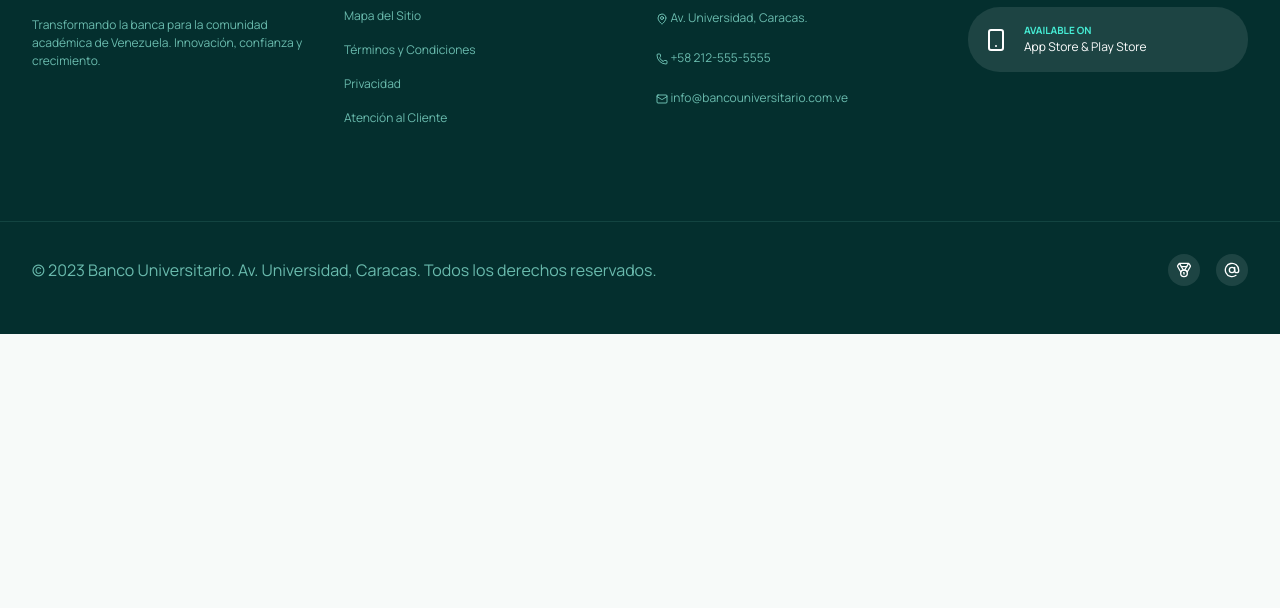
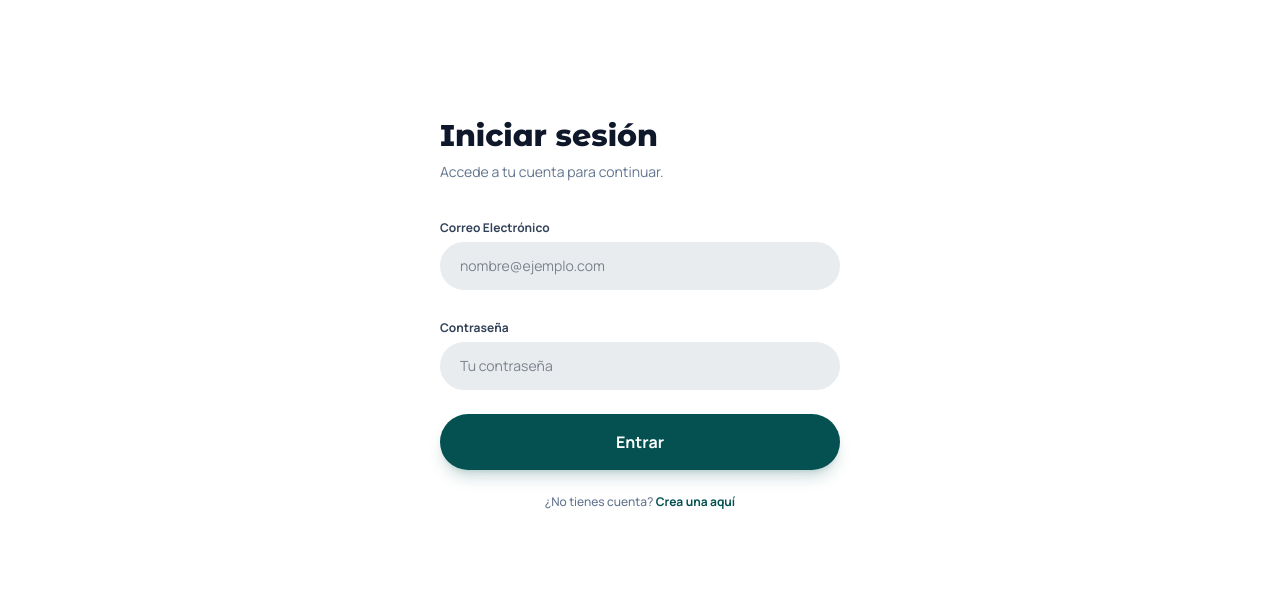
Before and after one commit to JStarWave84/web-institucional-banco-universitario, a Vue app: page /login in a window 1280 px wide. Shown: the part 306-914 px from the top of the page. Before the commit the page ends 800 px from the top, so only its background shows below. Built offline with nearby package versions, Linux system fonts and the light colour scheme.

Commit message:
new login view

```diff
--- a/src/router/index.js
+++ b/src/router/index.js
@@ -29,6 +29,11 @@ const router = createRouter({
       component: () => import('../views/ContactView.vue'),
     },
     {
+      path: '/login',
+      name: 'Login',
+      component: () => import('../views/LoginView.vue'),
+    },
+    {
       path: '/crear-cuenta',
       name: 'CrearCuenta',
       component: () => import('../views/CrearCuentaView.vue'),
--- a/src/views/CrearCuentaView.vue
+++ b/src/views/CrearCuentaView.vue
@@ -181,7 +181,7 @@ import { Eye, Lock, Mail, Phone, User, CalendarDays, CreditCard, CheckCircle } f
               </div>
 
               <p class="text-center text-xs text-slate-500 font-medium">
-                ¿Ya tienes cuenta? <a href="#" class="font-bold text-[#055151] hover:underline">Inicia sesión aquí</a>
+                ¿Ya tienes cuenta? <router-link to="/login" class="font-bold text-[#055151] hover:underline">Inicia sesión aquí</router-link>
               </p>
             </form>
           </div>
--- /dev/null
+++ b/src/views/LoginView.vue
@@ -0,0 +1,31 @@
+<script setup>
+</script>
+
+<template>
+  <section class="min-h-screen bg-white flex items-center">
+    <div class="mx-auto max-w-md w-full px-6 py-12">
+      <h2 class="text-3xl font-extrabold text-slate-900">Iniciar sesión</h2>
+      <p class="mt-2 text-sm text-slate-500">Accede a tu cuenta para continuar.</p>
+
+      <form class="mt-8 space-y-6">
+        <label class="block">
+          <span class="text-xs font-bold text-slate-700">Correo Electrónico</span>
+          <input type="email" placeholder="nombre@ejemplo.com" class="mt-1 w-full rounded-full bg-[#e9ecef] px-5 py-3.5 text-sm text-slate-900 outline-none focus:bg-[#dee2e6]" />
+        </label>
+
+        <label class="block">
+          <span class="text-xs font-bold text-slate-700">Contraseña</span>
+          <input type="password" placeholder="Tu contraseña" class="mt-1 w-full rounded-full bg-[#e9ecef] px-5 py-3.5 text-sm text-slate-900 outline-none focus:bg-[#dee2e6]" />
+        </label>
+
+        <div>
+          <button type="button" class="w-full rounded-full bg-[#055151] px-6 py-4 text-base font-bold text-white shadow-lg shadow-[#055151]/20 hover:bg-[#033636]">Entrar</button>
+        </div>
+
+        <p class="text-center text-xs text-slate-500 font-medium">
+          ¿No tienes cuenta? <router-link to="/crear-cuenta" class="font-bold text-[#055151] hover:underline">Crea una aquí</router-link>
+        </p>
+      </form>
+    </div>
+  </section>
+</template>
```
